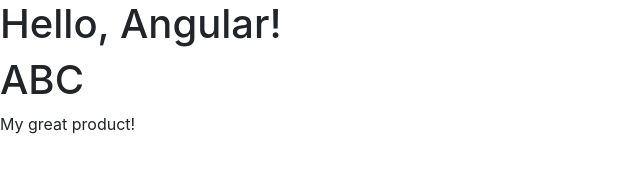
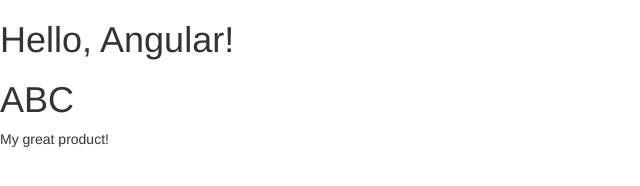
Before and after one commit to gmoz22/gmoz22.github.io, a plain HTML site: page index.html in a window 1280 px wide. Shown: the whole page, without its empty margins (0-640 px from the left). Drawn offline with nearby package versions, Linux system fonts and the light colour scheme.

Commit message:
Use the right CSS bootstrap (Twitter's)

```diff
--- a/index.html
+++ b/index.html
@@ -1,7 +1,7 @@
 <!DOCTYPE html>
 <html ng-app="steve">
     <head>
-        <link rel="stylesheet" type="text/css" href="//cdnjs.cloudflare.com/ajax/libs/jquery-ui-bootstrap/0.5pre/assets/css/bootstrap.min.css" />
+        <link rel="stylesheet" type="text/css" href="//maxcdn.bootstrapcdn.com/bootstrap/3.2.0/css/bootstrap.min.css" />
         <script type="text/javascript" src="//cdnjs.cloudflare.com/ajax/libs/angular.js/1.2.20/angular.min.js"></script>
         <script type="text/javascript" src="js/app.js"></script>
     </head>
```
